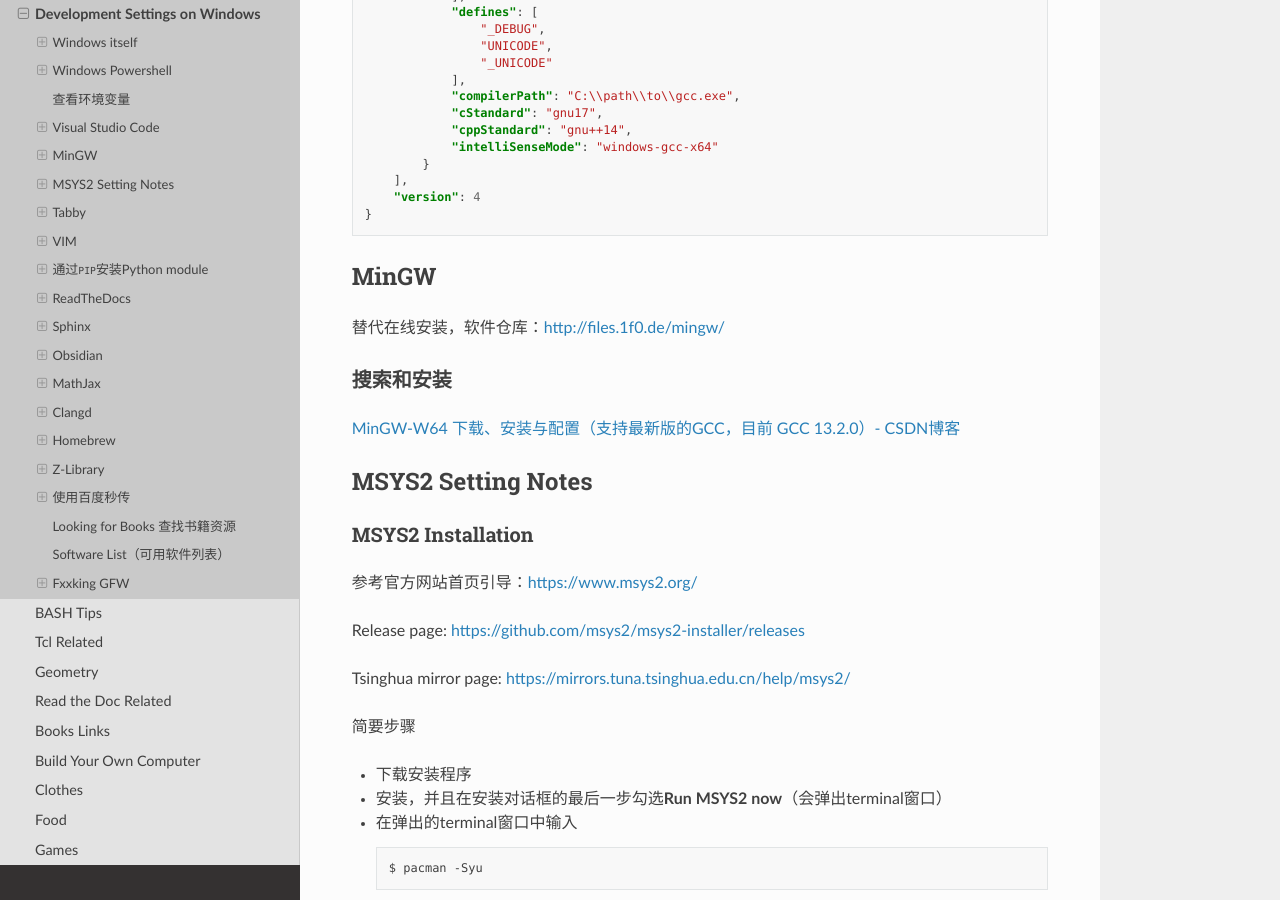
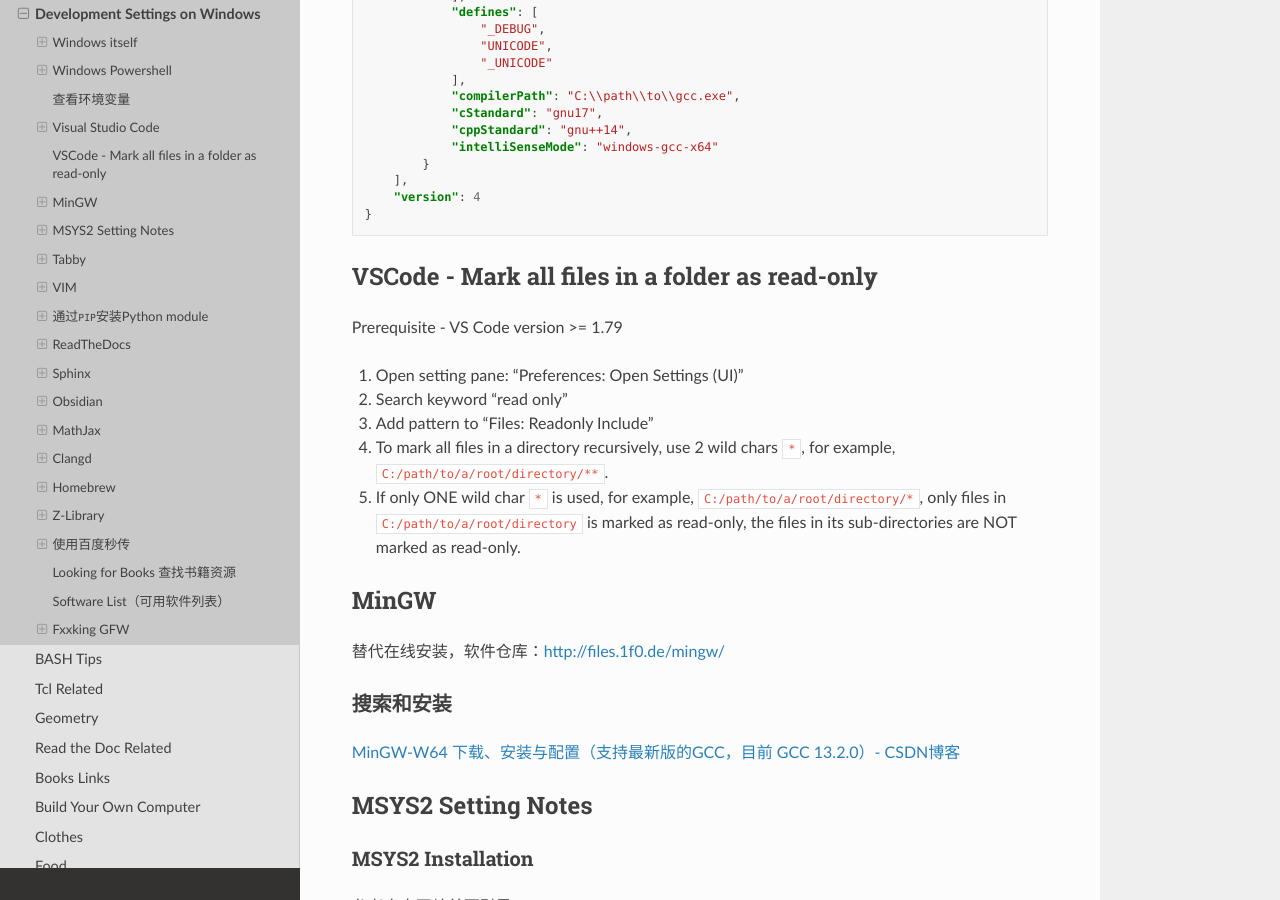
Before and after one commit to Pyrad/pyradnotes, a Sphinx documentation site: the page built from source/Notes/WinDevEnvSetup.md, in a window 1280 px wide and 900 px high, scrolled down 5249 px. Built offline with Sphinx 7.4.7 and the Read the Docs theme 2.0.0, drawn with Linux system fonts in a browser that asks for light colours.

Commit message:
Note VS Code Mark all files as read-only

````diff
--- a/source/Notes/WinDevEnvSetup.md
+++ b/source/Notes/WinDevEnvSetup.md
@@ -257,6 +257,17 @@
     "version": 4
 }
 ```
+
+## VSCode - Mark all files in a folder as read-only
+
+Prerequisite - VS Code version >= 1.79
+
+1. Open setting pane: "Preferences: Open Settings (UI)"
+2. Search keyword "read only"
+3. Add pattern to "Files: Readonly Include"
+4. To mark all files in a directory recursively, use 2 wild chars `*`, for example, `C:/path/to/a/root/directory/**`.
+5. If only ONE wild char `*` is used, for example, `C:/path/to/a/root/directory/*`, only files in `C:/path/to/a/root/directory` is marked as read-only, the files in its sub-directories are NOT marked as read-only.
+
 
 
 ## MinGW
````
